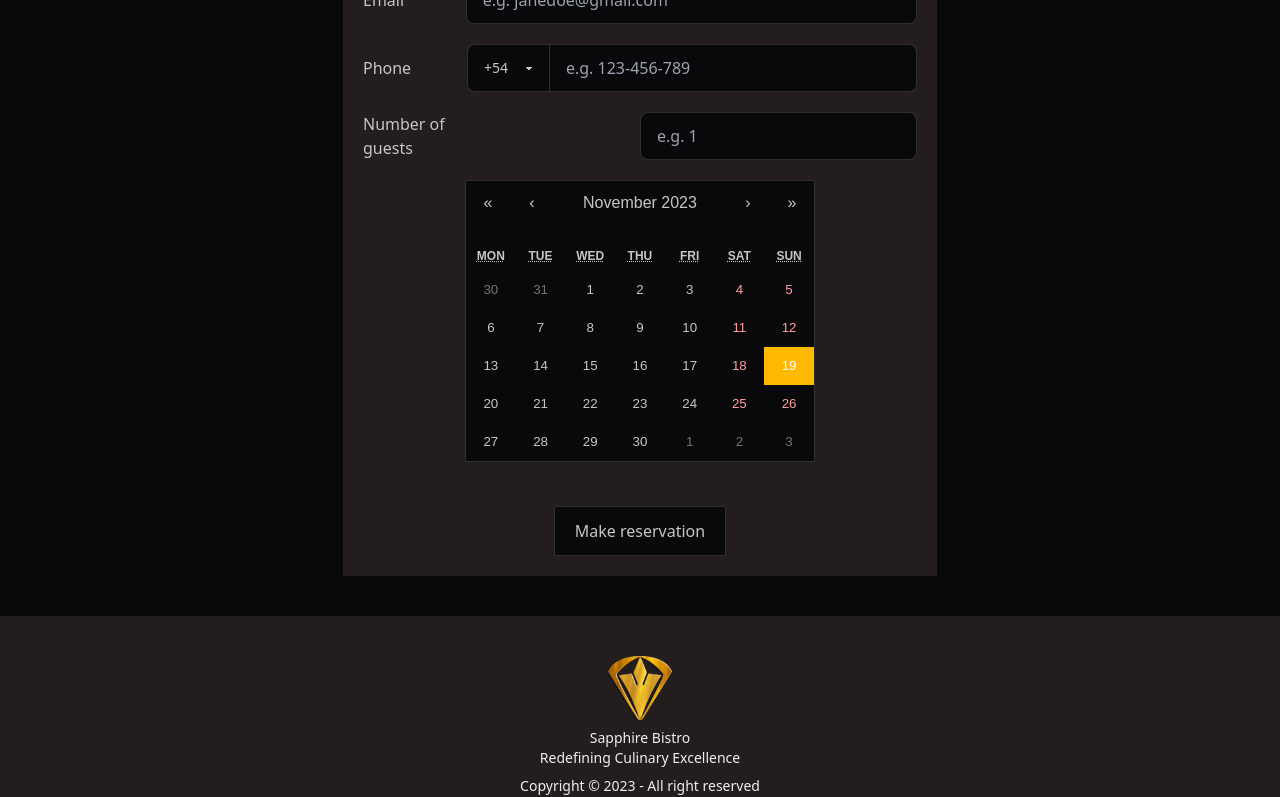
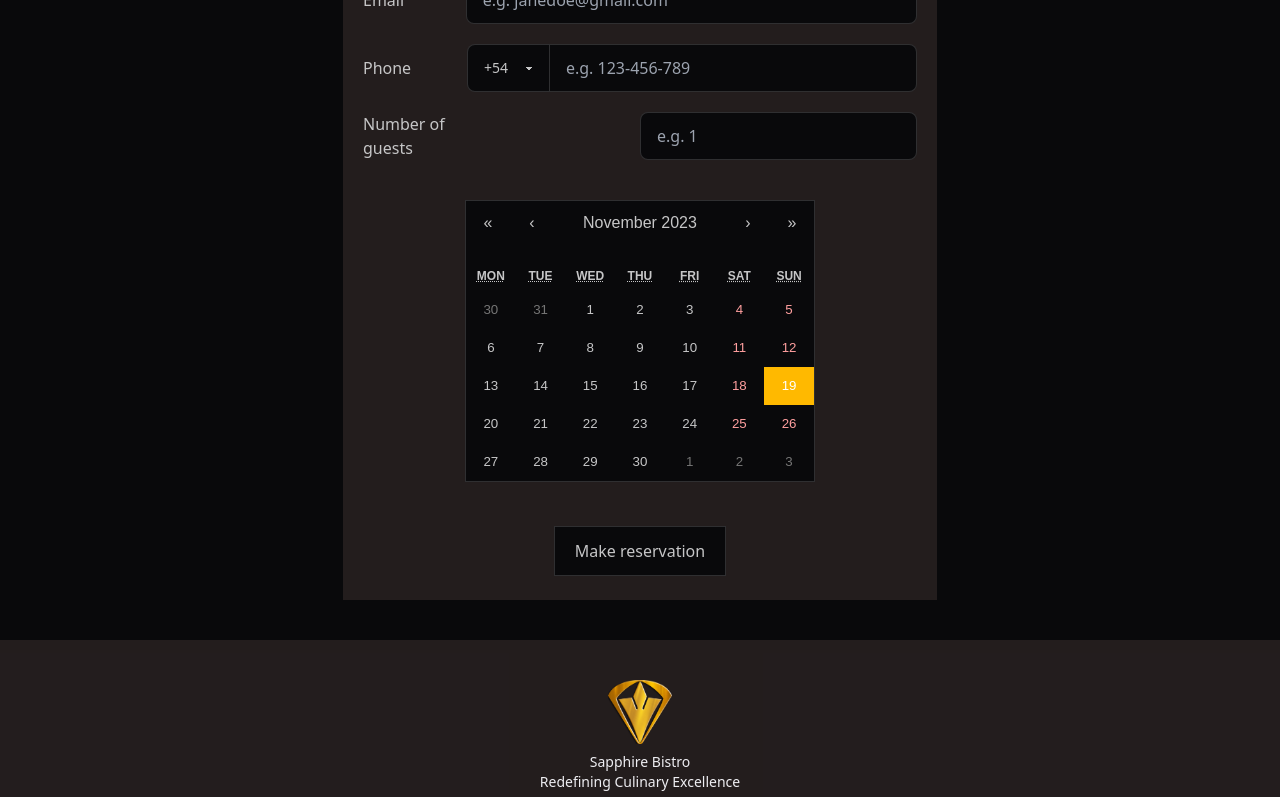
Before and after one commit to heidenreich20/sapphire-bistro, a React (Vite) app: page / in a window 1280 px wide. Shown: the part 3412-4209 px from the top of the page. Built offline with nearby package versions, Linux system fonts and the light colour scheme; a web font is replaced by a local one.

Commit message:
minor fixes

```diff
--- a/src/Components/Bio.tsx
+++ b/src/Components/Bio.tsx
@@ -33,7 +33,7 @@ const Bio = () => {
   return (
     <section className='md:w-5/6 relative mb-5 mx-auto overflow-hidden'>
       {transitions((style, i) => (
-        <animated.div aria-label='animated image background' className={styles.bg}
+        <animated.div className={styles.bg}
         style={{
           ...style,
           backgroundImage: `url(${slides[i]}`,
--- a/src/Components/Reservations.tsx
+++ b/src/Components/Reservations.tsx
@@ -48,8 +48,8 @@ const Reservations = () => {
     <div id='reservations' className="form-control my-10 md:w-4/6 m-auto">
       <Toaster richColors />
       <h2 className='mb-5 text-center font-heading text-3xl font-bold text-secondary'>Make your reservation</h2>
-      <form onSubmit={handleSubmit}>
-        <ul className='flex flex-col bg-alt p-5  gap-5 w-fit m-auto'>
+      <form className='flex flex-col bg-alt w-fit m-auto' onSubmit={handleSubmit}>
+        <ul className='flex flex-col p-5 gap-5'>
           <li className='flex gap-6'>
             <div>
               <input required type="text" name='first_name' placeholder="e.g. Jane" className="input input-bordered w-full max-w-xs" />
@@ -71,25 +71,25 @@ const Reservations = () => {
           <li className='flex justify-between w-full items-center h-fit'>
             <label className='w-32' htmlFor="phone">Phone</label>
             <div className='flex w-full'>
-              <select required name='area_code' className="select rounded-r-none select-bordered">
+              <select aria-label='area code' required name='area_code' className="select rounded-r-none select-bordered">
                 <option>+54</option>
                 <option>+54</option>
                 <option>+54</option>
                 <option>+54</option>
               </select>
               <input required name='phone' id='phone' type="tel" value={phoneNumber}
-        onChange={handlePhoneNumberChange} pattern="[0-9]{3}-[0-9]{3}-[0-9]{3}" placeholder="e.g. 123-456-789" className="input rounded-l-none border-l-0 input-bordered w-full" />
+                onChange={handlePhoneNumberChange} pattern="[0-9]{3}-[0-9]{3}-[0-9]{3}" placeholder="e.g. 123-456-789" className="input rounded-l-none border-l-0 input-bordered w-full" />
             </div>
           </li>
           <li className='flex justify-between items-center h-fit'>
             <label className='w-32' htmlFor="guest">Number of guests</label>
             <input name='guest' id='guest' type="number" placeholder="e.g. 1" className="input input-bordered w-1/2" />
           </li>
-          <li className='m-auto'>
+          <li className='m-auto mt-5'>
             <Calendar onChange={onChange} value={value} />
           </li>
-          <button type='submit' className='py-3 px-5 mt-6 border border-neutral hover:border-secondary mx-auto bg-base-100 w-fit hover:text-secondary transition-colors duration-150 ease-linear'>Make reservation</button>
         </ul>
+        <button type='submit' className='py-3 px-5 my-6 border border-neutral hover:border-secondary mx-auto bg-base-100 w-fit hover:text-secondary transition-colors duration-150 ease-linear'>Make reservation</button>
       </form>
     </div>
   )
```
